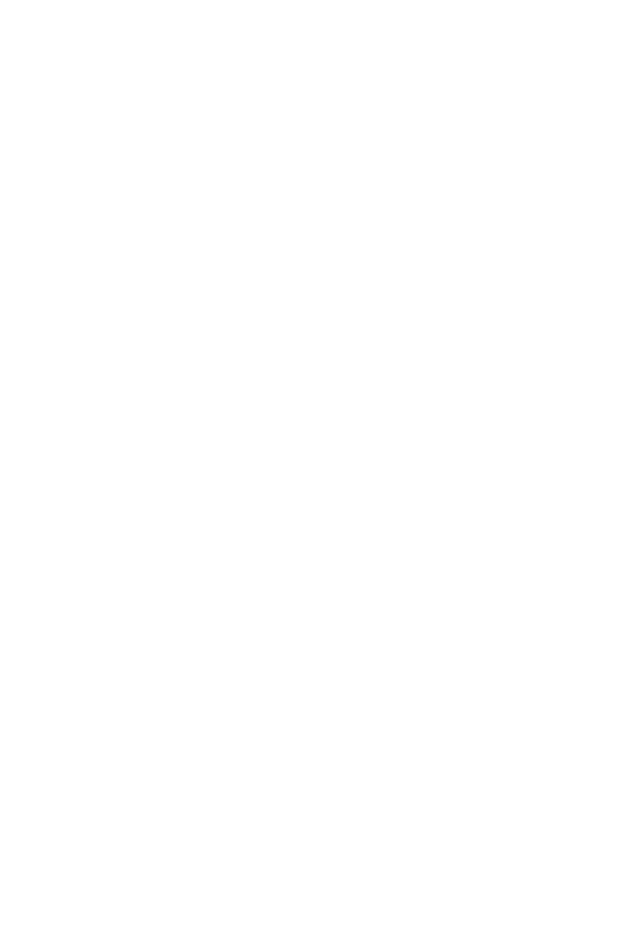
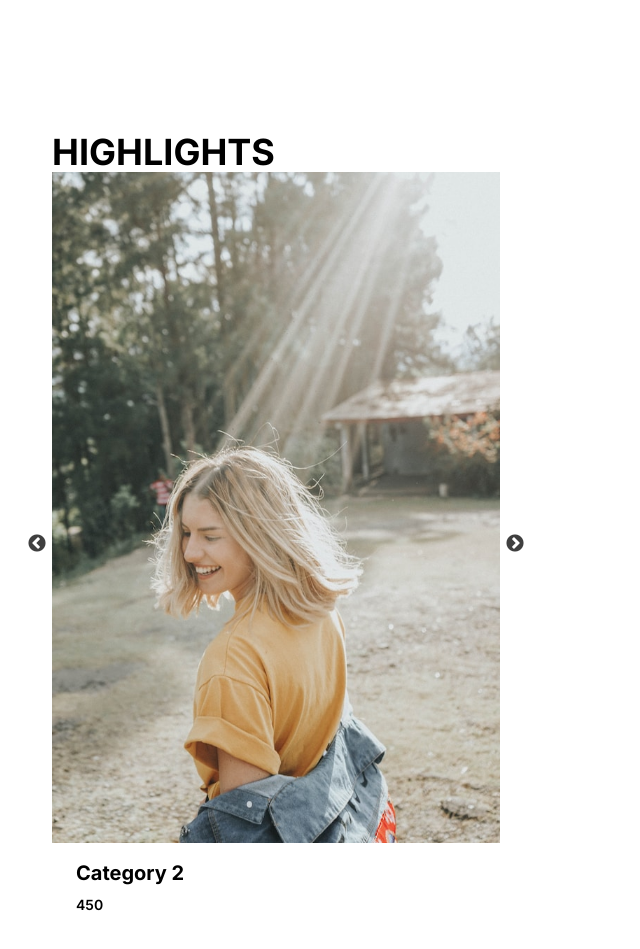
Before and after one commit to SAPranto/Next.Js-Blog, a Next.js app: page / in a window 1280 px wide. Shown: the part 1240-2189 px from the top of the page, without its empty margins (0-640 px from the left). Before the commit the page ends 1300 px from the top, so only its background shows below. Built offline with nearby package versions, Linux system fonts and the light colour scheme.

Commit message:
Highlights Slider created

```diff
--- a/app/page.js
+++ b/app/page.js
@@ -1,12 +1,14 @@
 import Image from 'next/image'
 import HeroSection from './sections/HeroSection'
 import CategorySection from './sections/CategorySection'
+import Highlights from './sections/Highlights'
 
 export default function Home() {
   return (
     <>
     <HeroSection/>
     <CategorySection/>
+    <Highlights/>
     </>
   )
 }
--- /dev/null
+++ b/app/sections/Highlights.jsx
@@ -0,0 +1,17 @@
+import React from 'react'
+import ProductCard from './components/ProductCard'
+
+const Highlights = () => {
+  return (
+    <div className='wrapper'>
+        <div className='cont'>
+        <h2 className='heading'>HIGHLIGHTS</h2>
+        <div>
+            <ProductCard/>
+        </div>
+        </div>
+    </div>
+  )
+}
+
+export default Highlights
--- a/app/sections/components/Carousel.jsx
+++ b/app/sections/components/Carousel.jsx
@@ -12,7 +12,7 @@
         slidesToShow: 5,
         slidesToScroll: 1,
         autoplay: true,
-        autoplaySpeed: 2000
+        autoplaySpeed: 4000
       };
 
     return (
@@ -20,10 +20,10 @@
         <Slider {...settings}>
           {data.map((d) => (
             <div key={d.name} className="text-black rounded-xl ">
-              <div className='h-56 flex justify-center items-center rounded-t-xl'>
+              <div className='flex justify-center items-center rounded-t-xl'>
                 <img src={d.img} alt="" className="h-40 w-40 object-cover rounded-full"/>
               </div>
-                <p className="text-sm font-bold text-center">{d.name}</p>
+                <p className="text-sm font-bold text-center mt-2">{d.name}</p>
             </div>
           ))}
         </Slider>
--- a/app/sections/components/ProductCard.jsx
+++ b/app/sections/components/ProductCard.jsx
@@ -1,8 +1,68 @@
+"use client";
 import React from 'react'
+import Slider from "react-slick";
+import "slick-carousel/slick/slick.css";
+import "slick-carousel/slick/slick-theme.css";
+import "./css/carousel.css"
 
 const ProductCard = () => {
+
+  const settings = {
+    infinite: true,
+    speed: 500,
+    slidesToShow: 1,
+    slidesToScroll: 1,
+    autoplay: true,
+    autoplaySpeed: 4000
+  };
+
+  const product = [
+    {
+      name: `Category 1`,
+      img: `/students/image1.avif`,
+      price: '450',
+    },
+    {
+      name: `Category 2`,
+      img: `/students/image2.avif`,
+      price: '450',
+    },
+    {
+      name: `Category 3`,
+      img: `/students/image3.avif`,
+      price: '450',
+    },
+    {
+      name: `Category 4`,
+      img: `/students/image4.avif`,
+      price: '450',
+    },
+    {
+      name: `Category 5`,
+      img: `/students/image5.avif`,
+      price: '450',
+    },
+    {
+        name: `Category 6`,
+        img: `/students/image6.avif`,
+        price: '450',
+    },
+
+  ];
   return (
-    <div>ProductCard</div>
+    <div className='max-w-md'>
+      <Slider {...settings}>
+    {product.map((d) => (
+      <div className='bg-white'>
+        <img className='w-full' src="/card1.jpg" alt="" />
+        <div className='flex flex-col gap-2 ms-6 mt-4'>
+          <h3 className='text-xl font-bold'>{d.name}</h3>
+          <span className='text-sm font-semibold'>{d.price}</span>
+        </div>
+      </div>
+      ))}
+      </Slider>
+      </div>
   )
 }
 
```
Also changed, not shown: public/card1.jpg (added), public/mahdi-chaghari--h-O5_xkO0g-unsplash.jpg (added).
